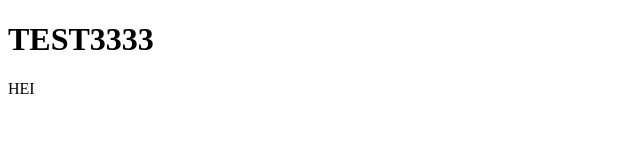
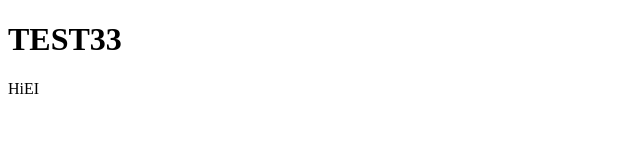
Before and after one commit to JonLunde/tabber, a React app: page / in a window 1280 px wide. Shown: the top 160 px of the page, without its empty margins (0-640 px from the left). Built offline with nearby package versions, Linux system fonts and the light colour scheme.

Commit message:
eslint prettier

```diff
--- a/src/App.tsx
+++ b/src/App.tsx
@@ -1,10 +1,12 @@
 import React from 'react';
 
-function App() {
+const test = 'ss';
+function App(): React.FC {
   return (
     <div>
-      <h1>TEST3333</h1>
-      <p>HEI</p>
+      <h1>TEST33</h1>
+
+      <p>HiEI</p>
     </div>
   );
 }
```
Also changed, not shown: package.json (+12 -0 lines), .eslintrc.json (added), prettier.js (added), 2 other files (tests, documents, lock files or other folders).
